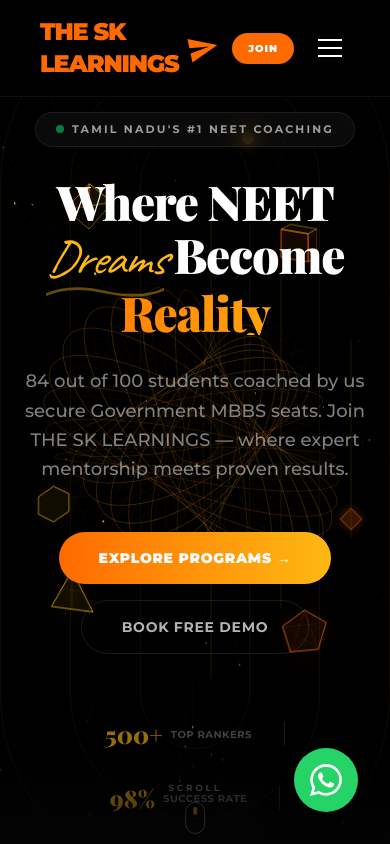
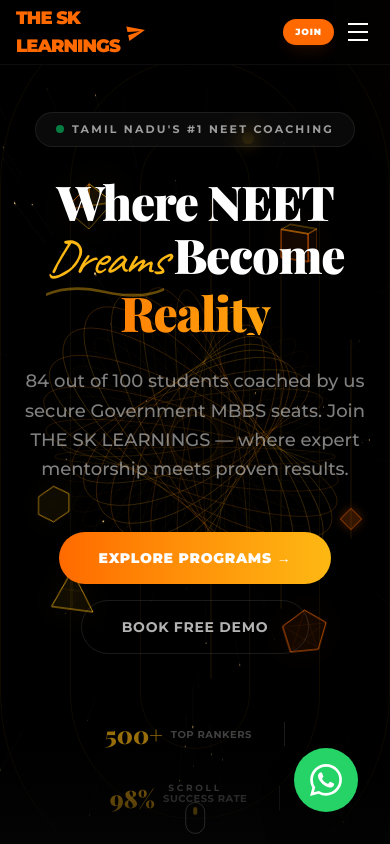
Before and after one commit to Pandip1436/SK, a React (Vite) app: page / in a window 390 px wide. Shown: the top 844 px of the page. Built offline with nearby package versions, Linux system fonts and the light colour scheme; a web font is replaced by a local one.

Commit message:
First Commit

```diff
--- a/src/components/Navbar.tsx
+++ b/src/components/Navbar.tsx
@@ -1,4 +1,8 @@
+import { useState } from 'react';
+
 export default function Navbar() {
+  const [isMenuOpen, setIsMenuOpen] = useState(false);
+
   const links = [
     { name: 'NEET Programs', href: '#programs' },
     { name: 'Live Classroom', href: '#live-classroom' },
@@ -10,34 +14,34 @@
 
   return (
     <nav className="fixed top-0 left-0 right-0 z-50 bg-black/80 backdrop-blur-md border-b border-white/5">
-      <div className="max-w-screen-2xl mx-auto px-10 h-24 flex items-center justify-between">
+      <div className="max-w-screen-2xl mx-auto px-4 md:px-10 h-16 md:h-24 flex items-center justify-between relative z-50">
         {/* Logo Section */}
-        <div className="flex items-center gap-2 flex-shrink-0 cursor-pointer">
+        <div className="flex items-center gap-1.5 md:gap-2 flex-shrink-0 cursor-pointer">
           <div className="flex flex-col leading-none">
-            <span className="text-2xl font-black text-brand-orange tracking-tighter">THE SK</span>
-            <span className="text-2xl font-black text-brand-orange tracking-tighter">LEARNINGS</span>
+            <span className="text-lg md:text-2xl font-black text-brand-orange tracking-tighter uppercase">THE SK</span>
+            <span className="text-lg md:text-2xl font-black text-brand-orange tracking-tighter uppercase">LEARNINGS</span>
           </div>
-          <div className="w-8 h-8 flex items-center justify-center -rotate-12">
+          <div className="w-5 h-5 md:w-8 md:h-8 flex items-center justify-center -rotate-12">
             <svg viewBox="0 0 24 24" className="w-full h-full text-brand-orange fill-current">
               <path d="M2.01 21L23 12 2.01 3 2 10l15 2-15 2z" />
             </svg>
           </div>
         </div>
 
-        {/* Navigation Links - Center Aligned */}
-        <div className="hidden lg:flex items-center gap-10 absolute left-1/2 -translate-x-1/2 z-10">
+        {/* Navigation Links - Desktop Only */}
+        <div className="hidden lg:flex items-center gap-8 xl:gap-10 absolute left-1/2 -translate-x-1/2 z-10">
           {links.map((link) => (
             <a
               key={link.name}
               href={link.href}
-              className="text-sm font-semibold text-white hover:text-brand-gold transition-colors tracking-tight whitespace-nowrap"
+              className="text-xs xl:text-sm font-semibold text-white hover:text-brand-gold transition-colors tracking-tight whitespace-nowrap"
             >
               {link.name}
             </a>
           ))}
         </div>
 
-        {/* Right Section - CTA Button */}
+        {/* Right Section - CTA Button Desktop */}
         <div className="hidden lg:flex items-center justify-end w-[180px]">
           <a
             href="https://wa.me/919095636001?text=Hi%20THE%20SK%20LEARNINGS,%20I'm%20ready%20to%20join%20the%20NEET%20success%20journey!"
@@ -49,20 +53,86 @@
           </a>
         </div>
 
-        {/* Mobile Menu Button */}
-        <div className="lg:hidden flex items-center gap-4">
+        {/* Mobile Controls */}
+        <div className="lg:hidden flex items-center gap-2 md:gap-4">
           <a
             href="https://wa.me/919095636001"
-            className="px-4 py-2 bg-brand-orange text-white text-[10px] font-black rounded-full uppercase tracking-widest"
+            className="px-3 md:px-4 py-1.5 md:py-2 bg-brand-orange text-white text-[9px] md:text-[10px] font-black rounded-full uppercase tracking-widest shadow-lg shadow-brand-orange/10"
           >
             Join
           </a>
-          <button className="text-white p-2">
-            <div className="w-6 h-0.5 bg-white mb-1.5" />
-            <div className="w-6 h-0.5 bg-white mb-1.5" />
-            <div className="w-6 h-0.5 bg-white" />
+          <button
+            onClick={() => setIsMenuOpen(!isMenuOpen)}
+            className="text-white p-1.5 focus:outline-none relative w-8 h-8 flex flex-col justify-center items-center gap-1.5"
+            aria-label="Toggle Menu"
+          >
+            <div className={`w-5 h-0.5 bg-white transition-all duration-300 ${isMenuOpen ? 'rotate-45 translate-y-2' : ''}`} />
+            <div className={`w-5 h-0.5 bg-white transition-all duration-300 ${isMenuOpen ? 'opacity-0' : ''}`} />
+            <div className={`w-5 h-0.5 bg-white transition-all duration-300 ${isMenuOpen ? '-rotate-45 -translate-y-2' : ''}`} />
           </button>
         </div>
+      </div>
+
+      {/* Mobile Menu Overlay */}
+      <div className={`lg:hidden fixed inset-0 z-[100] transition-all duration-500 ease-in-out ${isMenuOpen ? 'translate-x-0' : 'translate-x-full'}`}>
+        {/* Solid background to prevent transparency issues */}
+        <div className="absolute inset-0 bg-black" />
+
+        {/* Internal Header */}
+        <div className="relative z-10 flex items-center justify-between px-6 h-20 border-b border-white/5 bg-black">
+          <div className="flex items-center gap-2 flex-shrink-0 cursor-pointer">
+            <div className="flex flex-col leading-none">
+              <span className="text-xl font-black text-brand-orange tracking-tighter uppercase">THE SK</span>
+              <span className="text-xl font-black text-brand-orange tracking-tighter uppercase">LEARNINGS</span>
+            </div>
+          </div>
+          <button
+            onClick={() => setIsMenuOpen(false)}
+            className="text-white p-2 focus:outline-none w-10 h-10 flex flex-col justify-center items-center gap-1.5"
+            aria-label="Close Menu"
+          >
+            <div className="w-6 h-0.5 bg-white rotate-45 translate-y-1" />
+            <div className="w-6 h-0.5 bg-white -rotate-45 -translate-y-1" />
+          </button>
+        </div>
+
+        {/* Menu Content */}
+        <div className="relative z-10 h-[calc(100vh-80px)] flex flex-col justify-between p-10 pt-16 bg-black overflow-y-auto">
+          <div className="flex flex-col gap-10">
+            <div className="space-y-2">
+               <p className="text-brand-orange text-[10px] font-black uppercase tracking-[0.4em] opacity-60">Navigation</p>
+               <div className="w-8 h-px bg-brand-orange/30" />
+            </div>
+
+            <div className="flex flex-col gap-6">
+              {links.map((link, i) => (
+                <a
+                  key={link.name}
+                  href={link.href}
+                  onClick={() => setIsMenuOpen(false)}
+                  className="text-2xl md:text-3xl font-serif font-black text-white hover:text-brand-gold transition-all duration-300 flex items-baseline gap-4 group"
+                >
+                  <span className="text-[10px] font-mono text-brand-orange/40">0{i + 1}</span>
+                  {link.name}
+                </a>
+              ))}
+            </div>
+          </div>
+
+          <div className="mt-auto pt-10 border-t border-white/5 space-y-6">
+             <a
+               href="https://wa.me/919095636001"
+               onClick={() => setIsMenuOpen(false)}
+               className="w-full py-5 bg-brand-orange text-white text-xs font-black rounded-2xl uppercase tracking-widest shadow-2xl flex items-center justify-center gap-2"
+             >
+               Start Success Journey
+             </a>
+             <p className="text-center text-[10px] text-white/20 font-medium tracking-wide">Official NEET Preparation Platform</p>
+          </div>
+        </div>
+
+        {/* Subtle Decorative elements */}
+        <div className="absolute top-1/2 right-0 -translate-y-1/2 w-80 h-80 bg-brand-orange/5 blur-[120px] rounded-full pointer-events-none" />
       </div>
     </nav>
   );
```
